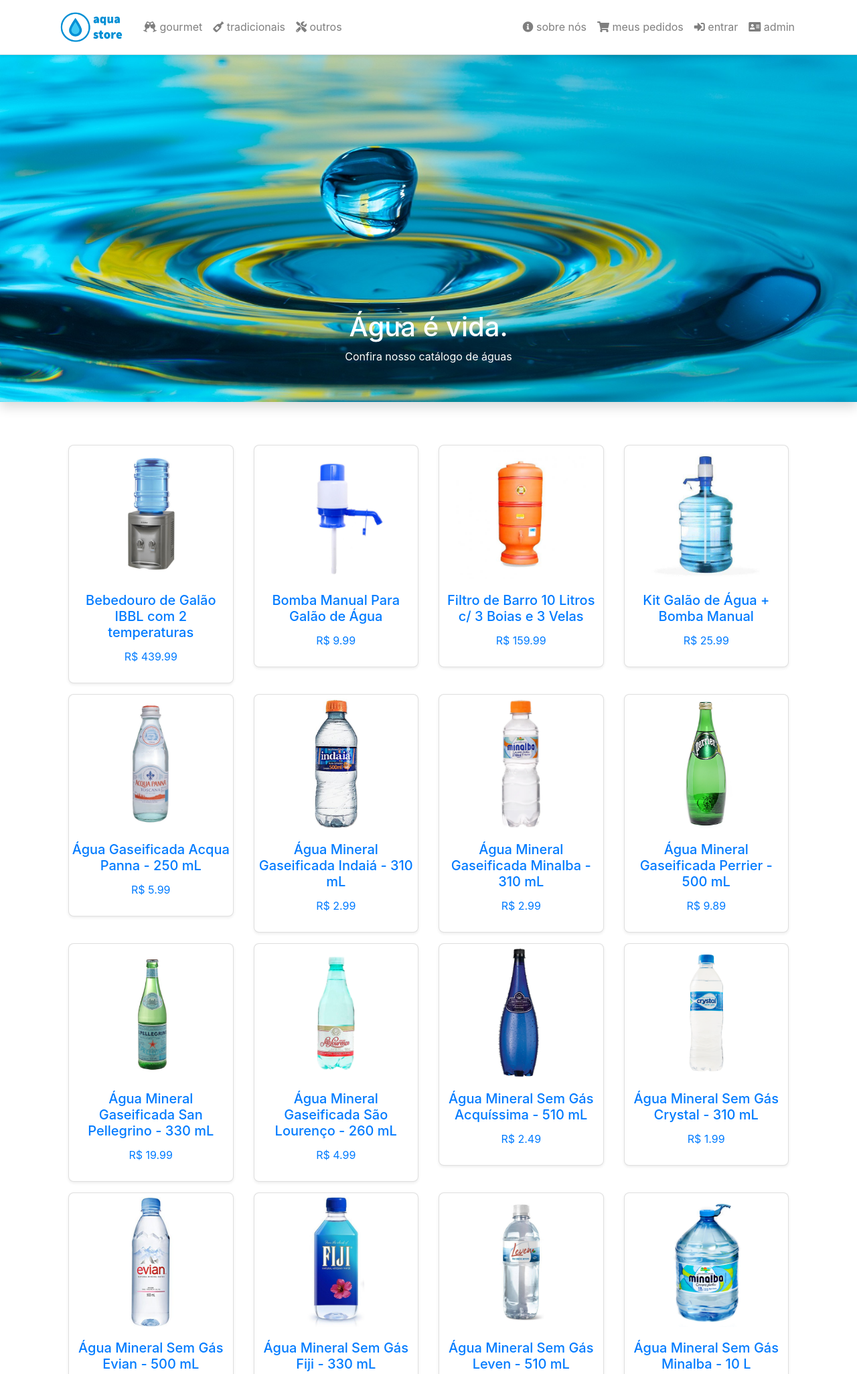
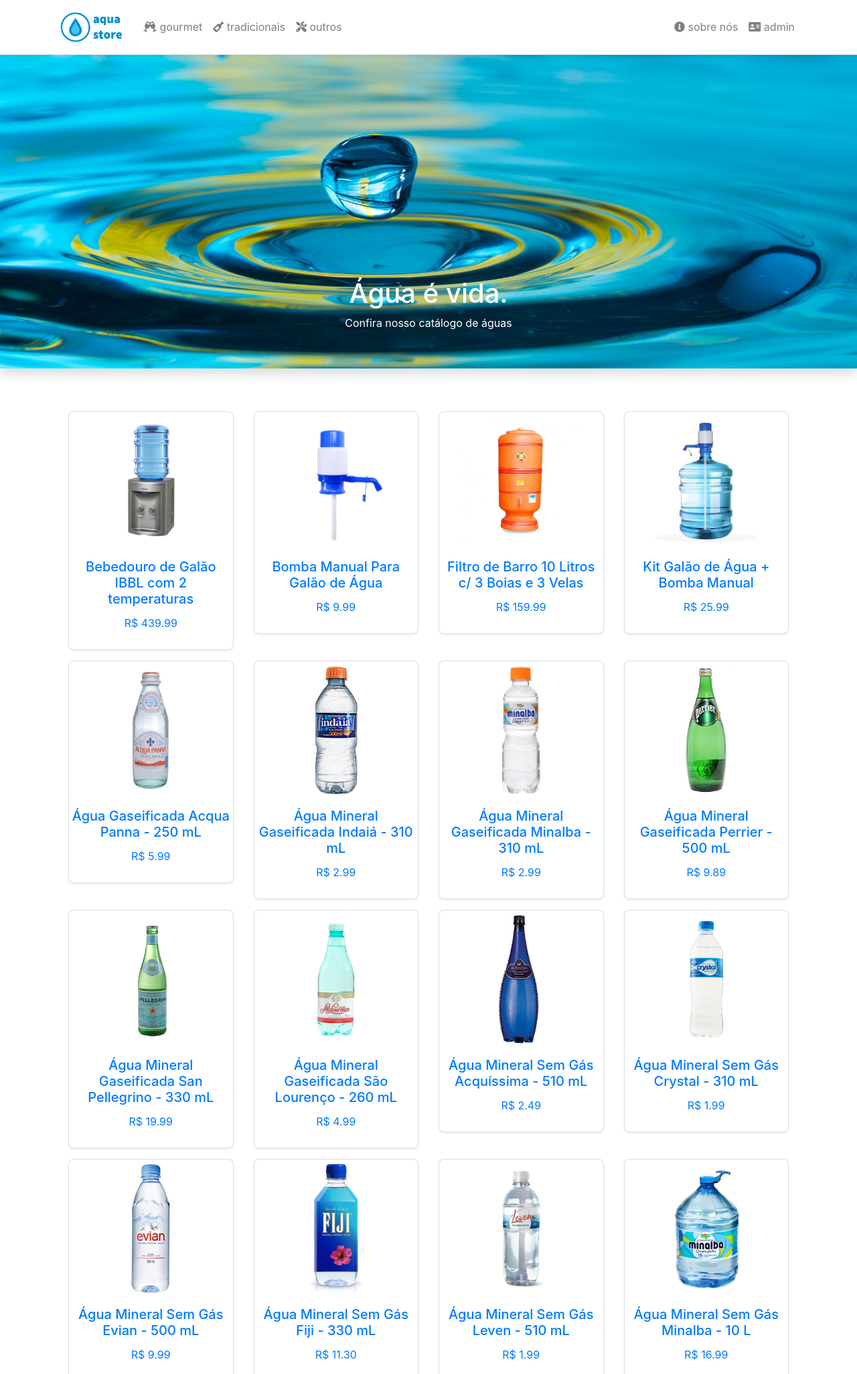
Before and after one commit to lclopes/Aqua-Store-Django, a Django app: page / in a window 1280 px wide. Shown: the top 2051 px of the page at 67% size. Run offline with Django 3.2, Linux system fonts and the light colour scheme; data comes from the database, SQL or seed files in the repository; parts of the project's set-up code (start-up, migrations or seed data) failed here and were passed over; some libraries are stand-ins or nearby versions.

Commit message:
Changed header and grid in smaller screen sizes

```diff
--- a/aquastore_app/static/aquastore_app/css/styles.css
+++ b/aquastore_app/static/aquastore_app/css/styles.css
@@ -38,7 +38,7 @@
 
 .carousel-home {
     max-width: 100%;
-    max-height: 600px;
+    max-height: 550px;
     padding-bottom: 0px;
 }
 
--- a/aquastore_app/templates/aquastore_app/lista.html
+++ b/aquastore_app/templates/aquastore_app/lista.html
@@ -43,7 +43,7 @@
             <h3 style="text-align:center">{% if categoria %}{{ categoria.nome }}{% endif %}</h3>
             <div class="row mb-6 p-3">
                 {% for agua in aguas %}
-                    <div class="col-xl-3 col-lg-6">
+                    <div class="col-xl-3 col-lg-4 col-md-6">
                     <a href="{{ agua.get_absolute_path }}">
                         <div class="card-home mb-3 shadow-sm" style="align-items: center">
 
--- a/templates/base/header.html
+++ b/templates/base/header.html
@@ -25,12 +25,12 @@
                 <div class="navbar-nav ml-auto">
                     <a class="nav-link nav-item" href="{% url 'aquastore_app:sobre' %}">
                         <i class="fas fa-info-circle"></i> sobre nós</a>
-                    <a class="nav-link nav-item" href="#pedidos">
+                    <!--"><a class="nav-link nav-item" href="#pedidos">
                         <i class="fas fa-shopping-cart"></i> meus pedidos</a>
                     <a class="nav-link nav-item" href="#janelamodal">
                         <i class="fas fa-sign-in-alt"></i> entrar
-                    </a>
-                    <a class="nav-link nav-item" href="{% url 'aquastore_app:cadastro' %}">
+                    </a>-->
+                    <a class="nav-link nav-item" href="/admin">
                         <i class="fas fa-address-card"></i> admin
                     </a>
                 </div>
```
